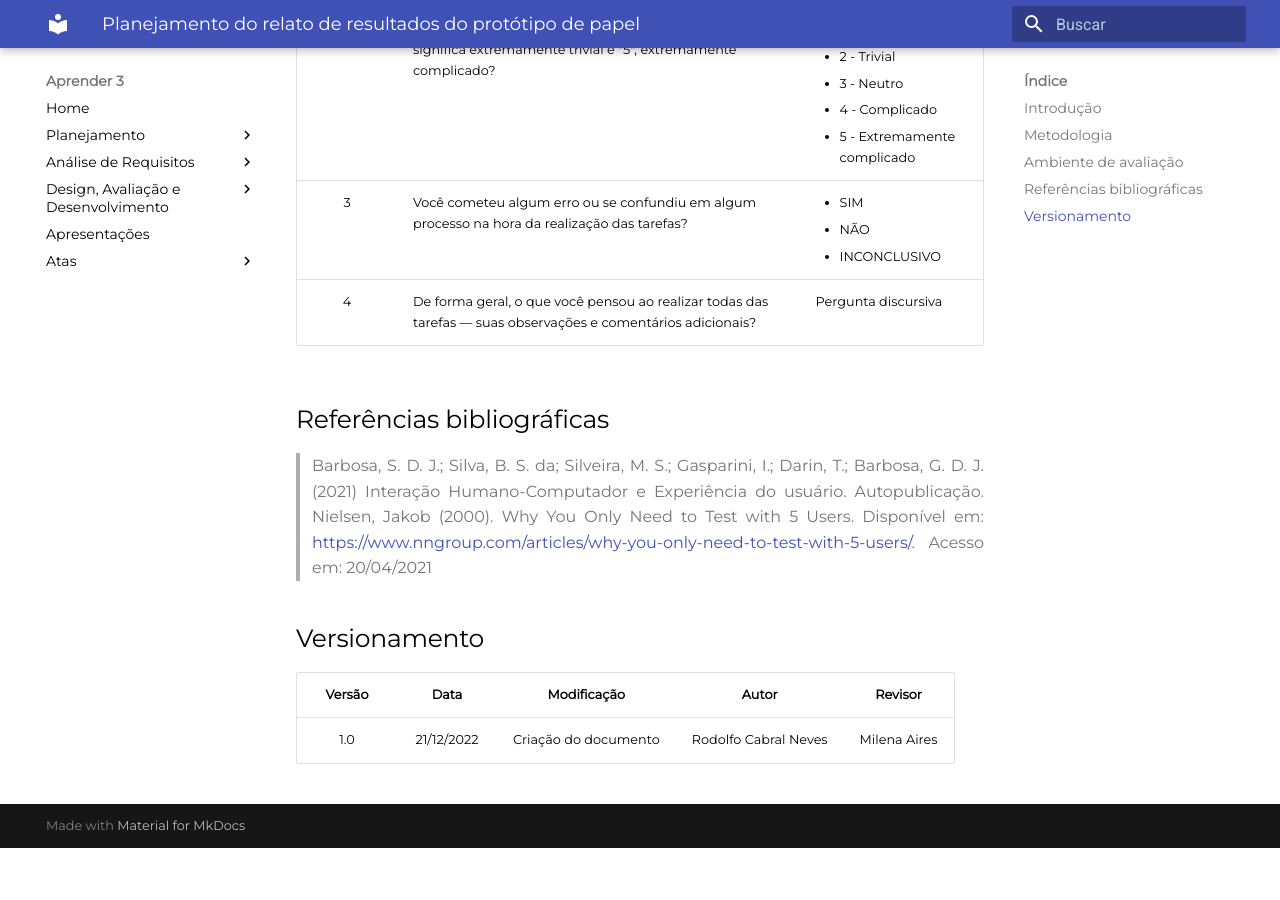
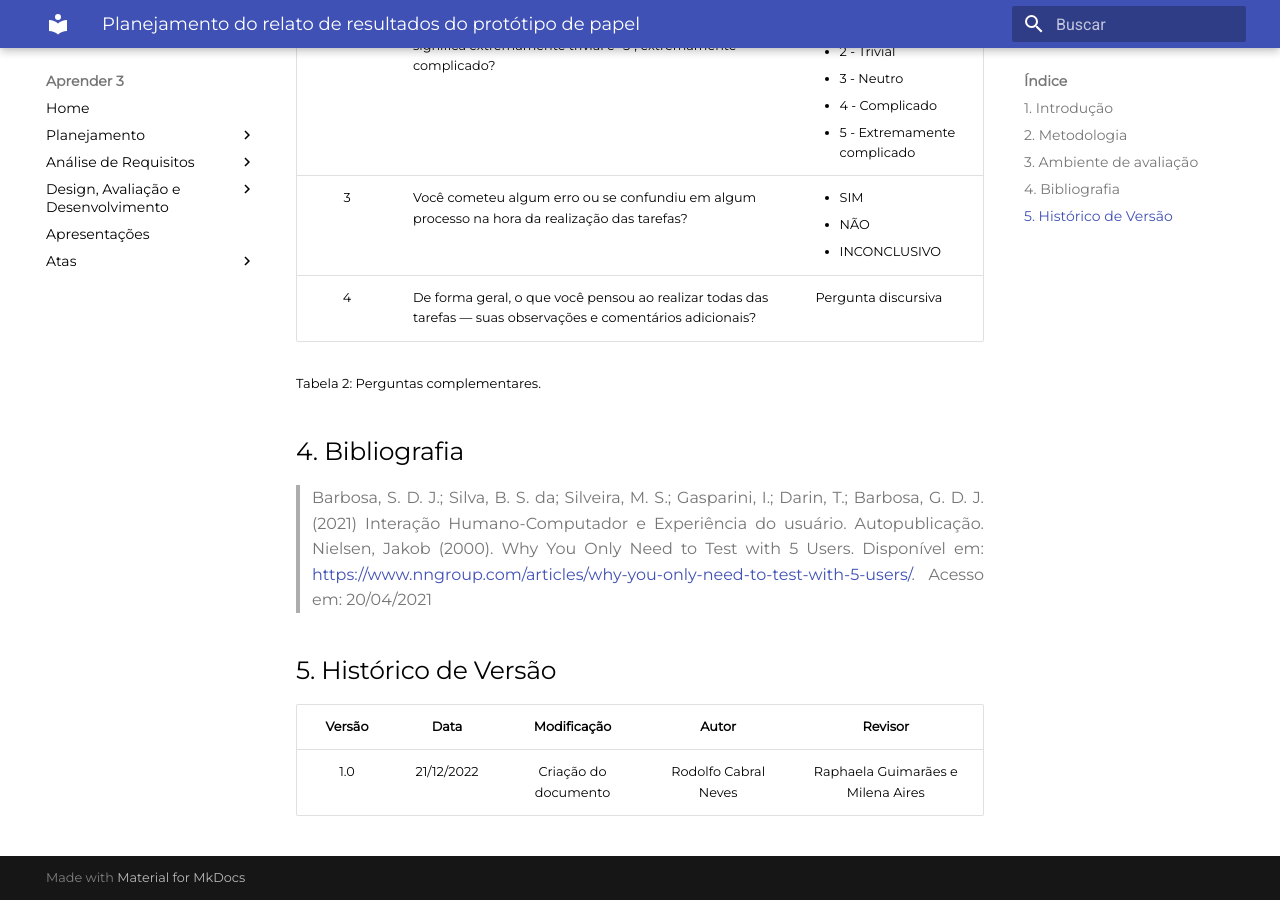
Before and after one commit to mdsreq-fga-unb/2022.2-Aprender3, an MkDocs documentation site: the page built from docs/DesignAvalDesenv/nivel2/relato_resultados_prototipo_papel.md, in a window 1280 px wide and 900 px high, scrolled down 1569 px. Built offline with MkDocs 1.6.1 and Material for MkDocs 9.7.7, drawn with Linux system fonts in a browser that asks for light colours; before the commit the page ends 2417 px from its top, so only the background shows below that; some of the changed text lies outside the part shown.

Commit message:
Revisão do relato_resultados

```diff
--- a/docs/DesignAvalDesenv/nivel2/relato_resultados_prototipo_papel.md
+++ b/docs/DesignAvalDesenv/nivel2/relato_resultados_prototipo_papel.md
@@ -1,7 +1,7 @@
 
 # Planejamento do relato de resultados do protótipo de papel
 
-## Introdução
+## 1. Introdução
 
  Tendo a preparação para a avaliação realizada na última entrega deste projeto, o grupo seguiu para a avaliação do protótipo de papel, produzido na etapa anterior.
 
@@ -9,11 +9,11 @@ O objetivo dessa avaliação é analisar e levantar o nível de qualidade que o
 
 Este documento é atribuído ao framework DECIDE predominantemente à atividade de letra E, que representa a fase de "evaluate", em português "avaliar". O avaliadores devem estar atentos a aspectos da avaliação realizada antes de tirar as conclusões e divulgar resultados, considerando principalmente o grau de confiabilidade dos dados, a validade externa do estudo e a validade ecológica do estudo.
 
-## Metodologia
+## 2. Metodologia
 
 O grupo realizou a escolha de utilizar como método para esta avaliação a entrevista, pertencente aos métodos de investigação.O entrevistado será um estudante da Universidade de Brasília, Faculdade do Gama , e para o efeito, será elaborada um termo de consentimento para que haja consenso entre o entrevistado e o entrevistador.
 
-## Ambiente de avaliação
+## 3. Ambiente de avaliação
 
 A avaliação poderá ser feita presencialmente marcando um horário com o entrevistado e o entrevistador. Ou poderá ser feita via on-line, na plataforma Discord ou Microsoft Teams.
 
@@ -26,7 +26,7 @@ Os resultados estão aqui relatados seguindo o roteiro de respostas e interaçõ
 | 1 | Em uma escala de 1 a 5, qual valor você daria para a sua familiaridade com o Virtual Judge, sendo que "1" significa extremamente desabituado e "5", extremamente familiarizado? | 1 - Extremamente desabituado<br/>2 - Desabituado<br/>3 - Neutro<br/>4 - Familiarizado<br/>5 - Extremamente familiarizado<br/> |
 
 <center>
-<figcaption>Tabela 1: Pergunta inicial que deve ser feita ao entrevistado.</figcaption>
+<p style="font-size:13px" align='center' fonte>Tabela 1: Pergunta inicial que deve ser feita ao entrevistado.</figcaption></p>
 </center>
 
 <p style="text-indent: 20px; text-align: justify">
@@ -40,13 +40,17 @@ Além da avaliação pessoal dos entrevistadores, buscará-se também fazer com
 | 3 | Você cometeu algum erro ou se confundiu em algum processo na hora da realização das tarefas? | <ul> <li> SIM</li> <li>  NÃO </li> <li> INCONCLUSIVO </li> </ul> |
 | 4 | De forma geral, o que você pensou ao realizar todas das tarefas — suas observações e comentários adicionais? | Pergunta discursiva |
 
-## Referências bibliográficas
+<center>
+<p style="font-size:13px" align='center' fonte>Tabela 2: Perguntas complementares.</figcaption></p>
+</center>
+
+## 4. Bibliografia
 
 > Barbosa, S. D. J.; Silva, B. S. da; Silveira, M. S.; Gasparini, I.; Darin, T.; Barbosa, G. D. J. (2021) Interação Humano-Computador e Experiência do usuário. Autopublicação.
 > Nielsen, Jakob (2000). Why You Only Need to Test with 5 Users. Disponível em: <https://www.nngroup.com/articles/why-you-only-need-to-test-with-5-users/>. Acesso em: 20/04/2021
 
-## Versionamento
+## 5. Histórico de Versão
 
 | Versão | Data | Modificação | Autor | Revisor |
 |:--:|:--:|:--:|:--:|:--:|
-| 1.0 | 21/12/2022 | Criação do documento | Rodolfo Cabral Neves | Milena Aires |
+| 1.0 | 21/12/2022 | Criação do documento | Rodolfo Cabral Neves | Raphaela Guimarães e Milena Aires |
```
